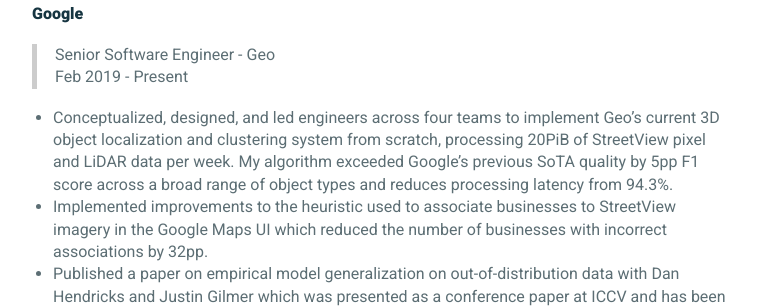
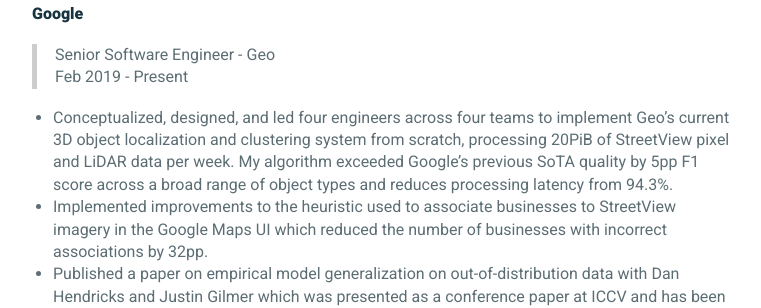
Before and after one commit to frankwang95/frankwang95.github.io, a Jekyll site: the page built from _pages/resume.md, in a window 1280 px wide. Shown: the part 816-1124 px from the top of the page, without its empty margins (258-1019 px from the left). Built offline with Jekyll 4.4.1, drawn with Linux system fonts in a browser that asks for light colours.

Commit message:
Update resume.md

```diff
--- a/_pages/resume.md
+++ b/_pages/resume.md
@@ -27,7 +27,7 @@ _________________
 > Senior Software Engineer - Geo
 > Feb 2019 - Present
 
-* Conceptualized, designed, and led engineers across four teams to implement Geo's current 3D object localization and clustering system from scratch, processing 20PiB of StreetView pixel and LiDAR data per week. My algorithm exceeded Google's previous SoTA quality by 5pp F1 score across a broad range of object types and reduces processing latency from 94.3%.
+* Conceptualized, designed, and led four engineers across four teams to implement Geo's current 3D object localization and clustering system from scratch, processing 20PiB of StreetView pixel and LiDAR data per week. My algorithm exceeded Google's previous SoTA quality by 5pp F1 score across a broad range of object types and reduces processing latency from 94.3%.
 * Implemented improvements to the heuristic used to associate businesses to StreetView imagery in the Google Maps UI which reduced the number of businesses with incorrect associations by 32pp.
 * Published a paper on empirical model generalization on out-of-distribution data with Dan Hendricks and Justin Gilmer which was presented as a conference paper at ICCV and has been cited more than 2000 times.
 * Implemented experiments on surface smoothness regularization to improve NeRF quality on sparsely collected imagery.
```
